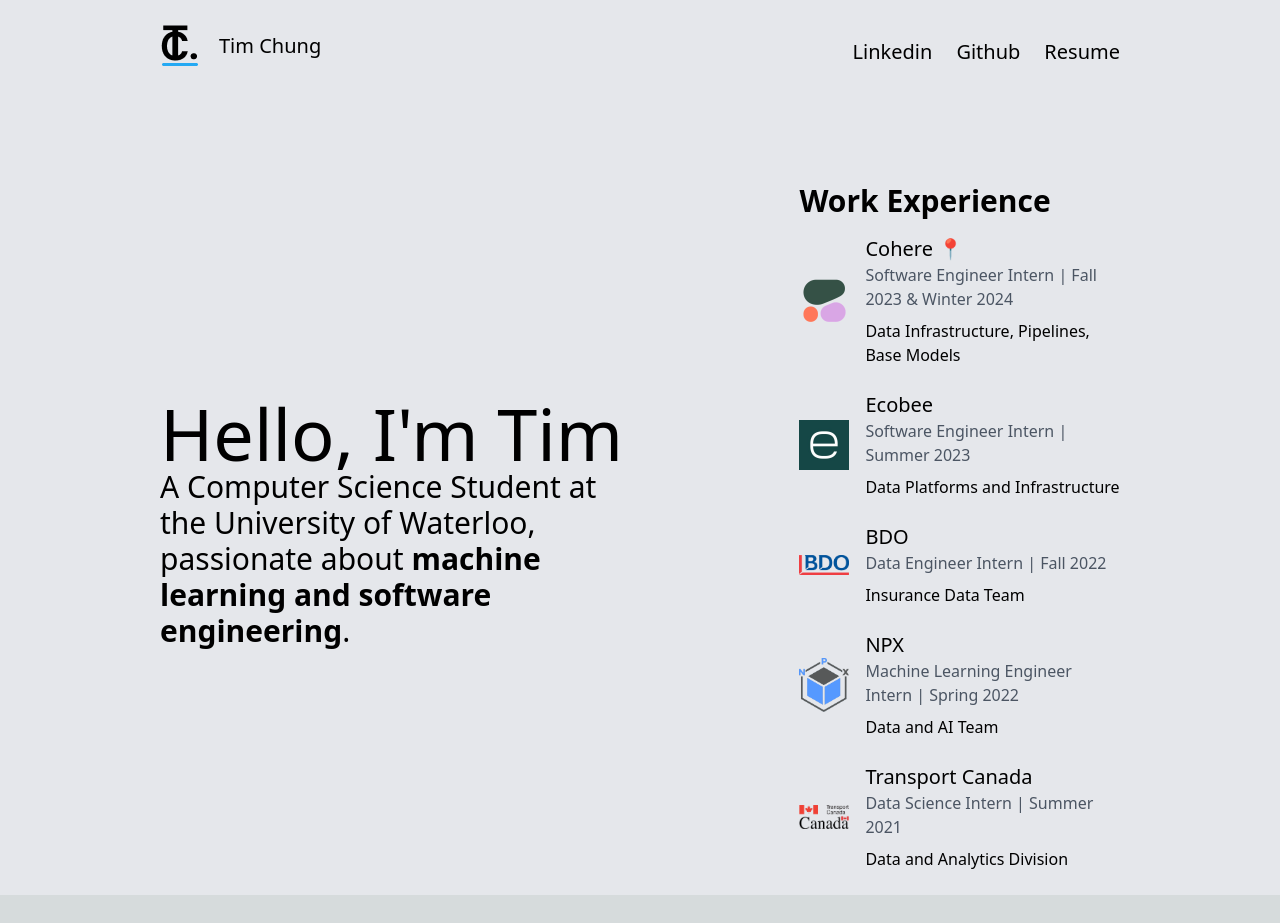
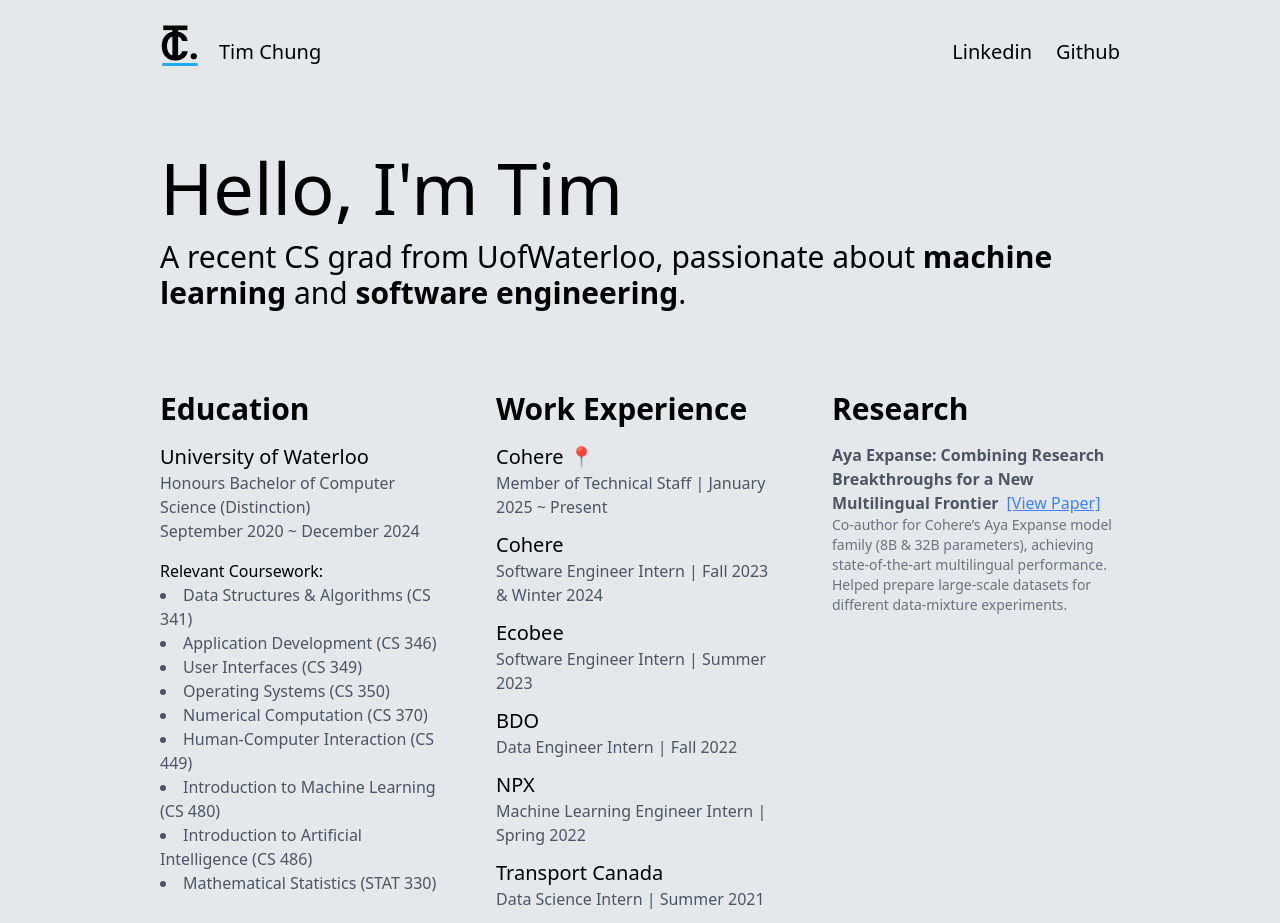
Before and after one commit to timhyc19/my-portfolio, a Next.js app: page / in a window 1280 px wide. Before the commit the page ends 895 px from the top, so only its background shows below. Built offline with nearby package versions, Linux system fonts and the light colour scheme; what tailwindcss-animated would draw is missing.

Commit message:
Restructure website

```diff
--- a/pages/index.js
+++ b/pages/index.js
@@ -1,50 +1,70 @@
 import Head from 'next/head';
 import Image from 'next/image';
 import TCLogo from '../public/TCLogo.png';
-import CohereLogo from '../public/coherelogo.png';
-import EcobeeLogo from '../public/ecobee_logo.jpeg';
-import BDOLogo from '../public/bdo.png';
-import NpxLogo from '../public/npx.jpg';
-import transportCanadaLogo from '../public/transportcanada.webp';
 import { useState } from "react";
-import Link from 'next/link';
 
 export default function Home() {
   const [darkMode, setDarkMode] = useState(false);
 
-  // Define your work experience data
   const workExperience = [
     {
       company: "Cohere 📍",
+      role: "Member of Technical Staff | January 2025 ~ Present",
+      description: "LLM Pretraining and Data Infrastructure",
+    },
+    {
+      company: "Cohere",
       role: "Software Engineer Intern | Fall 2023 & Winter 2024",
       description: "Data Infrastructure, Pipelines, Base Models",
-      logo: CohereLogo,
     },
     {
       company: "Ecobee",
       role: "Software Engineer Intern | Summer 2023",
       description: "Data Platforms and Infrastructure",
-      logo: EcobeeLogo,
     },
     {
       company: "BDO",
       role: "Data Engineer Intern | Fall 2022",
       description: "Insurance Data Team",
-      logo: BDOLogo,
     },
     {
       company: "NPX",
       role: "Machine Learning Engineer Intern | Spring 2022",
       description: "Data and AI Team",
-      logo: NpxLogo,
     },
     {
       company: "Transport Canada",
       role: "Data Science Intern | Summer 2021",
       description: "Data and Analytics Division",
-      logo: transportCanadaLogo,
     },
   ];
+
+  const education = {
+    university: "University of Waterloo",
+    degree: "Honours Bachelor of Computer Science (Distinction)",
+    startDate: "September 2020",
+    graduationDate: "December 2024",
+    coursework: [
+      "Data Structures & Algorithms (CS 341)",
+      "Application Development (CS 346)",
+      "User Interfaces (CS 349)",
+      "Operating Systems (CS 350)",
+      "Numerical Computation (CS 370)",
+      "Human-Computer Interaction (CS 449)",
+      "Introduction to Machine Learning (CS 480)",
+      "Introduction to Artificial Intelligence (CS 486)",
+      "Mathematical Statistics (STAT 330)",
+    ],
+  };
+
+  const research = {
+    papers: [
+      {
+        title: "Aya Expanse: Combining Research Breakthroughs for a New Multilingual Frontier",
+        description: "Co-author for Cohere’s Aya Expanse model family (8B & 32B parameters), achieving state-of-the-art multilingual performance. Helped prepare large-scale datasets for different data-mixture experiments.",
+      }
+    ],
+  };
 
   return (
     <div className={darkMode ? "dark" : ""}>
@@ -53,62 +73,79 @@
       </Head>
       <main className="px-10 md:px-20 lg:px-40 bg-gray-200">
         <section className="min-h-screen">
-          <div className="flex font-sans">
+          <div className="flex font-sans items-center">
             <Image src={TCLogo} objectFit="cover" className="mt-3" />
-            <h1 className="text-xl mt-8 ml-5 animate-fade-right animate-delay-150">Tim Chung</h1>
-            <ul className="flex ml-auto items-center">
-              <div className="flex gap-6 mt-8 text-xl">
-                <li className="transition ease-in-out delay-150 hover:scale-105 duration-300">
-                  <a className="animate-fade-right-left" href="https://www.linkedin.com/in/tim-chung/" target="_blank">
-                    Linkedin
-                  </a>
+            <h1 className="text-xl mt-8 ml-5">Tim Chung</h1>
+            <ul className="flex ml-auto items-center gap-6 text-xl mt-8">
+              <li className="transition hover:scale-105 duration-300">
+                <a href="https://www.linkedin.com/in/tim-chung/" target="_blank">Linkedin</a>
               </li>
-                <li className="transition ease-in-out delay-150 hover:scale-105 duration-300">
-                  <a className="animate-fade-right-left" href="https://github.com/timhyc19" target="_blank">
-                    Github
-                  </a>
+              <li className="transition hover:scale-105 duration-300">
+                <a href="https://github.com/timhyc19" target="_blank">Github</a>
               </li>
-                <li className="transition ease-in-out delay-150 hover:scale-105 duration-300">
-                  <a className="animate-fade-right-left" href="https://drive.google.com/file/d/1Y9icU-LDkktuOEqsZ3yoiKGgM_1XnURg/view?usp=drive_link" target="_blank">
-                    Resume
-                  </a>
-                </li>
-              </div>
             </ul>
           </div>
 
-          <div className="flex items-center justify-center md:justify-start">
-            <div className="">
-              <h2 className="animate-fade-right animate-delay-150  font-sans max-w-xl text-5xl py-0 font-medium md:text-7xl mt-20">Hello, I&apos;m Tim<br /></h2>
-              <h3 className="text-2xl animate-fade-right animate-delay-150 font-sans max-w-2xl md:text-3xl">A Computer Science Student at the University of Waterloo, passionate about <strong>machine learning and software engineering</strong>.</h3>
-              <div className="">
+          <div className="flex flex-col md:flex-row items-center mt-20">
+            <div>
+              <h2 className="text-5xl md:text-7xl font-medium">Hello, I&apos;m Tim</h2>
+              <h3 className="text-2xl md:text-3xl mt-4">
+                A recent CS grad from UofWaterloo, passionate about <strong>machine learning</strong> and <strong>software engineering</strong>.
+              </h3>
             </div>
           </div>
-            <div className="order-1 md:order-2 ml-40 mt-20 relative">
-              {/* Add your work experience section here */}
-              <section className="mt-8">
-                <h3 className="text-3xl font-semibold animate-fade-right animate-delay-150">Work Experience</h3>
+
+          <div className="flex flex-col md:flex-row mt-20 gap-12">
+            {/* Education Section */}
+            <div className="flex-1">
+              <h3 className="text-3xl font-semibold">Education</h3>
+              <div className="mt-4">
+                <h4 className="text-xl font-medium">{education.university}</h4>
+                <p className="text-gray-600">{education.degree}</p>
+                <p className="text-gray-600">{education.startDate} ~ {education.graduationDate}</p>
+                <h5 className="mt-4 font-medium">Relevant Coursework:</h5>
+                <ul className="list-disc list-inside">
+                  {education.coursework.map((course, index) => (
+                    <li key={index} className="text-gray-600">{course}</li>
+                  ))}
+                </ul>
+              </div>
+            </div>
+
+            {/* Work Experience Section */}
+            <div className="flex-1">
+              <h3 className="text-3xl font-semibold">Work Experience</h3>
               <ul className="mt-4">
                 {workExperience.map((experience, index) => (
-                    <li key={index} className="mb-6 flex items-center animate-fade-right animate-delay-150">
-                      {experience.logo && (
-                        <Image src={experience.logo} alt={`${experience.company} logo`} width={50} height={50} className="mr-4" />
-                      )}
-                      <div>
-                        <h4 className="text-xl font-medium hover:scale-110 animate-fade-right animate-delay-150">
+                  <li key={index} className="mb-3">
+                    <h4 className="text-xl font-medium">
                       {experience.company}
                     </h4>
-                        <p className="text-gray-600 animate-fade-right animate-delay-150">
-                          {experience.role}
-                        </p>
-                        <p className="mt-2 animate-fade-right animate-delay-150">
-                          {experience.description}
-                        </p>
-                      </div>
+                    <p className="text-gray-600">{experience.role}</p>
                   </li>
                 ))}
               </ul>
-              </section>
+            </div>
+
+            {/* Research Section */}
+            <div className="flex-1">
+              <h3 className="text-3xl font-semibold">Research</h3>
+              <div className="mt-4">
+                {research.papers.map((paper, index) => (
+                  <div key={index} className="text-gray-600 mb-4">
+                    <strong>{paper.title}</strong>
+                    <a
+                      href="https://arxiv.org/abs/2412.04261"
+                      target="_blank"
+                      rel="noopener noreferrer"
+                      className="text-blue-500 ml-2 underline"
+                    >
+                      [View Paper]
+                    </a>
+                    <p className="text-gray-500 text-sm">{paper.description}</p>
+                  </div>
+                ))}
+              </div>
             </div>
           </div>
         </section>
```
Also changed, not shown: public/bdo.png (deleted), public/coherelogo.png (deleted). Lines whose indentation alone changed are shown as unchanged.
